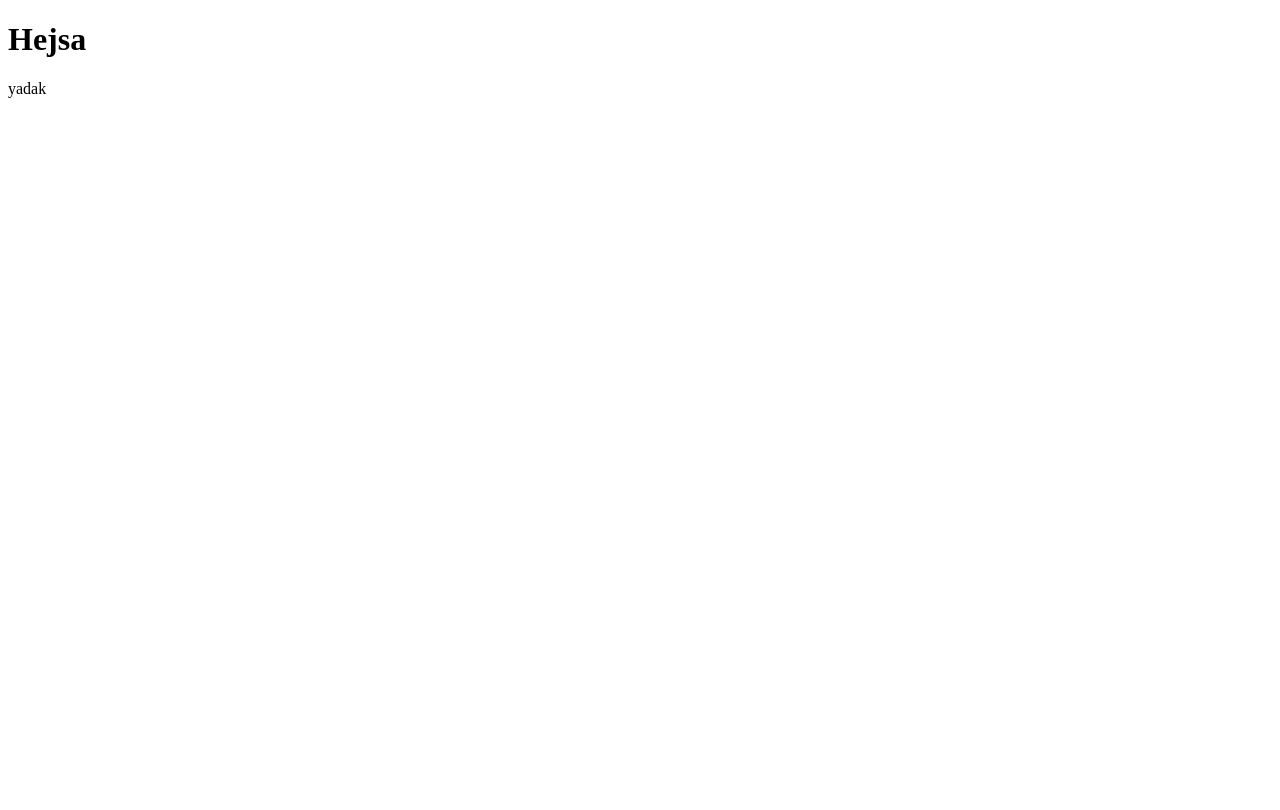
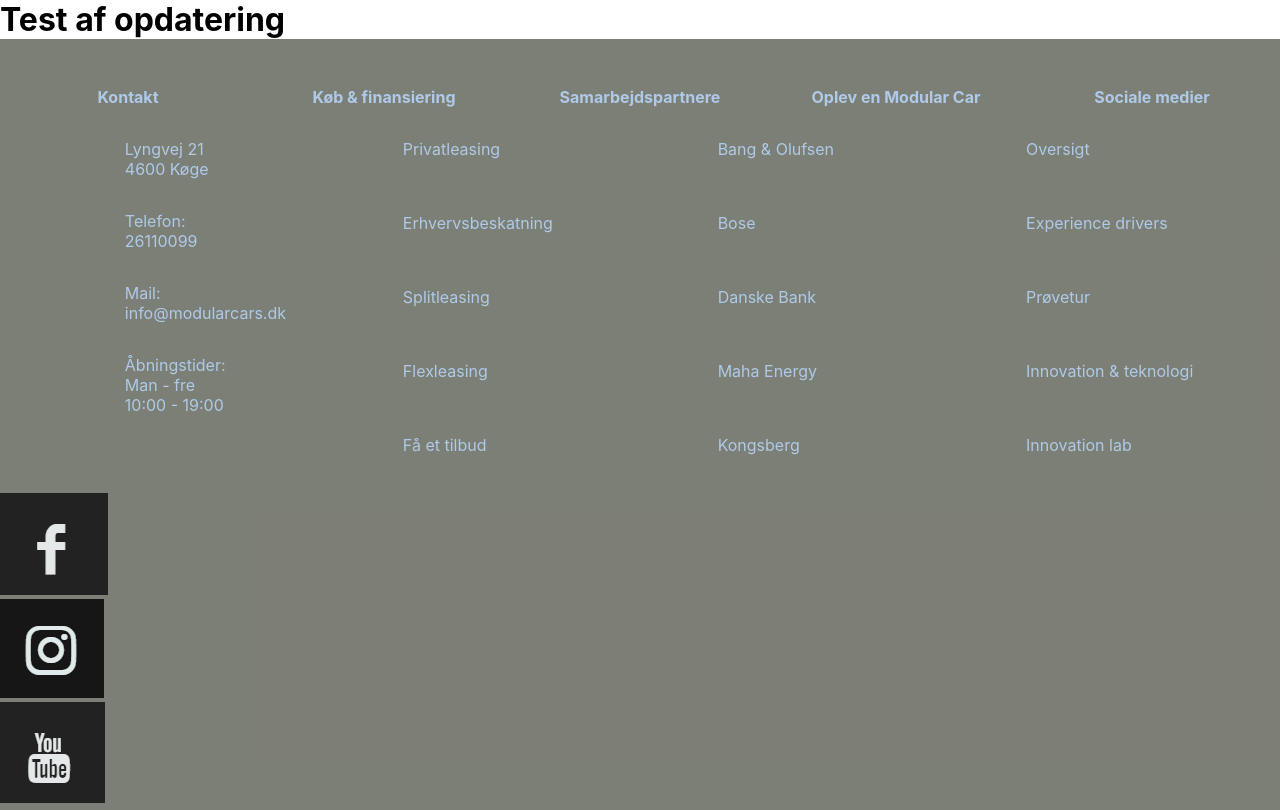
Before and after one commit to mddanailova/Bag-rattet-del-2, a plain HTML site: page index.html in a window 1280 px wide. Shown: the top 810 px of the page. Drawn offline with Linux system fonts and the light colour scheme.

Commit message:
footer menu

```diff
--- a/index.html
+++ b/index.html
@@ -2,16 +2,84 @@
 <html lang="en">
     <head>
     <meta charset="UTF-8">
-<meta name="viewport" content="width=device-width, initial-scale=1">
+    <meta name="viewport" content="width=device-width, initial-scale=1.0">
     <meta name="description" content="Modular Cars">
     <title>Modular Cars</title>
     <link rel="stylesheet" href="style.css">
     </head>
-<h1>Hejsa</h1>
+<h1>Test af opdatering</h1>
 
 
 <footer>
-yadak
+
+<ul class="liste">
+    <li class="bund">Kontakt</li>
+    <li class="bund">Køb & finansiering</li>
+    <li class="bund">Samarbejdspartnere</li>
+    <li class="bund">Oplev en Modular Car</li>
+    <li class="bund">Sociale medier</li>
+</ul>
+
+
+
+
+
+<ul class="liste2">
+    <li class="bund2">Lyngvej 21<br>4600 Køge</li>
+    <li class="bund2">Telefon:<br>26110099</li>
+    <li class="bund2">Mail:<br>info@modularcars.dk</li>
+    <li class="bund2">Åbningstider:<br>Man - fre<br>10:00 - 19:00</li>
+</ul>
+
+<ul class="liste3">
+    <li class="bund3">Privatleasing</li>
+    <li class="bund3">Erhvervsbeskatning</li>
+    <li class="bund3">Splitleasing</li>
+    <li class="bund3">Flexleasing</li>
+    <li class="bund3">Få et tilbud</li>
+</ul>
+
+<ul class="liste4">
+    <li class="bund4">Bang & Olufsen</li>
+    <li class="bund4">Bose</li>
+    <li class="bund4">Danske Bank</li>
+    <li class="bund4">Maha Energy</li>
+    <li class="bund4">Kongsberg</li>
+</ul>
+
+
+<ul class="liste5">
+    <li class="bund5">Oversigt</li>
+    <li class="bund5">Experience drivers</li>
+    <li class="bund5">Prøvetur</li>
+    <li class="bund5">Innovation & teknologi</li>
+    <li class="bund5">Innovation lab</li>
+</ul>
+
+<div id="container">
+<a href="#link"><img class="facebo0k" src="./billeder/facebookikon.PNG" alt="Facebook"></a>
+</div>
+
+
+<div id="container">
+<a href="#link"><img class="facebo0k" src="./billeder/instagramikon.PNG" alt="Facebook"></a>
+</div>
+
+<div id="container">
+<a href="#link"><img class="facebo0k" src="./billeder/youtubeikon.PNG" alt="Facebook"></a>
+</div>
+
+
+
+
+<ul class="liste6">
+    <li class="bund6">Trustpilot</li>
+
+</ul>
+
+
+
+</div>
 </footer>
 
 <body>
--- a/style.css
+++ b/style.css
@@ -0,0 +1,115 @@
+/*hele dokumentet*/
+* {
+    margin: 0;
+    padding: 0;
+    font-family: -apple-system, BlinkMacSystemFont, 'Segoe UI', Roboto, Oxygen, Ubuntu, Cantarell, 'Open Sans', 'Helvetica Neue', sans-serif;
+}
+
+footer {
+    background-color: rgba(92, 95, 83, 0.8);
+    padding-top: 2em;
+    padding-bottom: 2em;
+}
+
+
+/*links*/
+.liste {
+    list-style-type: none;
+    margin: 0;
+    padding: 0;
+    overflow: hidden;
+    display: flex;
+    text-align: center;
+    margin: auto;
+}
+
+.bund {
+    text-align: center;
+    float: left;
+    display: block;
+    text-align: center;
+    padding: 16px;
+    text-decoration: none;
+    color: #afcae8;
+    font-weight: bold;
+    width: 100%;
+}
+
+
+
+
+.liste2 {
+    margin-left: 6.8em;
+    list-style-type: none;
+    float: left;
+}
+
+.bund2 {
+    padding: 16px;
+    color: #afcae8;
+}
+
+
+
+
+.liste3 {
+    margin-left: 5.3em;
+    list-style-type: none;
+    float: left;
+
+}
+
+.bund3 {
+    padding: 16px;
+    color: #afcae8;
+    margin-bottom: 22px;
+}
+
+
+
+
+.liste4 {
+    margin-left: 8.3em;
+    list-style-type: none;
+    float: left;
+
+}
+
+.bund4 {
+    padding: 16px;
+    color: #afcae8;
+    margin-bottom: 22px;
+}
+
+.liste5 {
+    margin-left: 10em;
+    list-style-type: none;
+    float: left;
+
+}
+
+.bund5 {
+    padding: 16px;
+    color: #afcae8;
+    margin-bottom: 22px;
+}
+
+
+.liste6 {
+    margin-left: 10em;
+    list-style-type: none;
+    float: left;
+    margin-top: 228px;
+
+}
+
+.bund6 {
+    padding: 16px;
+    color: #afcae8;
+    margin-bottom: 22px;
+}
+
+.facebook {
+    width: 6%;
+    height: auto;
+}
```
Also changed, not shown: billeder/facebookikon.PNG (added), billeder/instagramikon.png (added), billeder/youtubeikon.PNG (added). Lines whose indentation alone changed are shown as unchanged.
